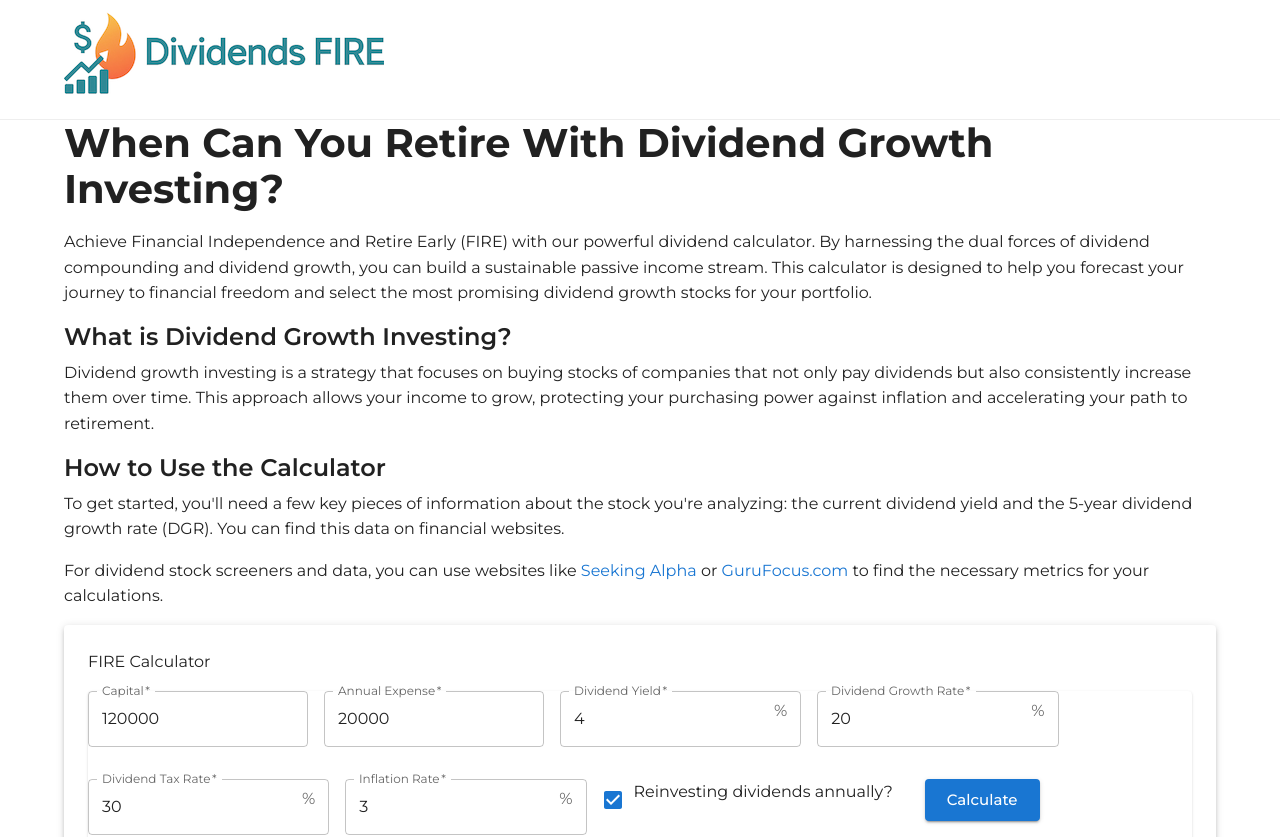
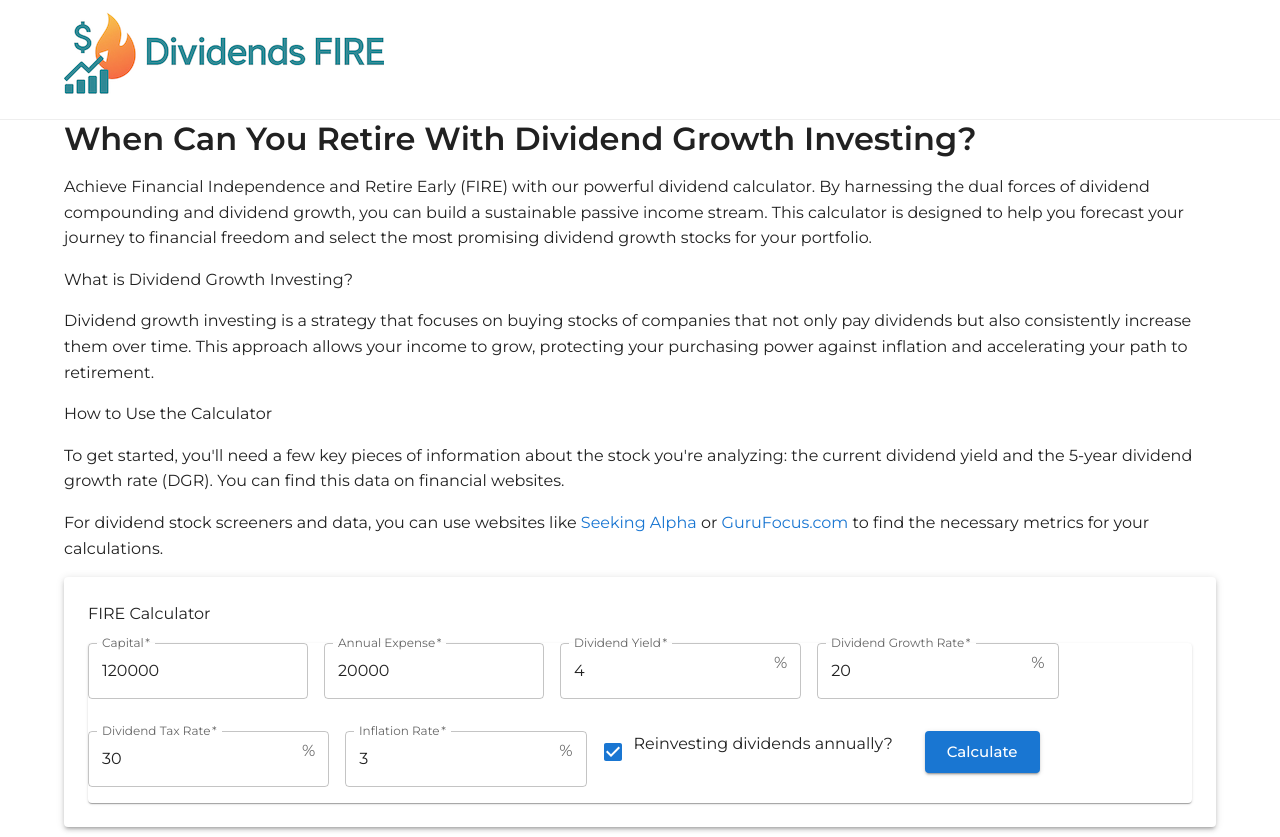
Before and after one commit to peterwcm/dividends-fire, a Next.js app: page / in a window 1280 px wide. Shown: the top 837 px of the page. Built offline with nearby package versions, Linux system fonts and the light colour scheme; what @mui/material-nextjs would draw is missing.

Commit message:
Typography refactor

```diff
--- a/src/app/page.tsx
+++ b/src/app/page.tsx
@@ -6,21 +6,21 @@ import Calculator from '../components/Calculator';
 const Home = () => {
   return (
     <Container>
-      <Typography variant="h1" component="h1">
+      <Typography variant="h2" component="h1">
         When Can You Retire With Dividend Growth Investing?
       </Typography>
-      <Typography component="p" variant="body1">
+      <Typography component="p">
         Achieve Financial Independence and Retire Early (FIRE) with our powerful dividend calculator. By harnessing the dual forces of dividend compounding and dividend growth, you can build a sustainable passive income stream. This calculator is designed to help you forecast your journey to financial freedom and select the most promising dividend growth stocks for your portfolio.
       </Typography>
 
-      <Typography variant="h4" component="h2" gutterBottom>
+      <Typography component="h2">
         What is Dividend Growth Investing?
       </Typography>
       <Typography component="p">
         Dividend growth investing is a strategy that focuses on buying stocks of companies that not only pay dividends but also consistently increase them over time. This approach allows your income to grow, protecting your purchasing power against inflation and accelerating your path to retirement.
       </Typography>
 
-      <Typography variant="h4" component="h2" gutterBottom>
+      <Typography component="h2">
         How to Use the Calculator
       </Typography>
       <Typography component="p">
```
